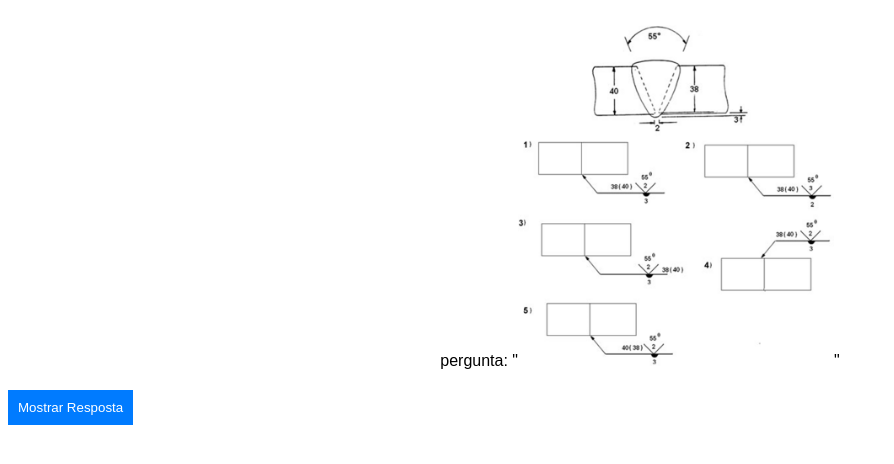
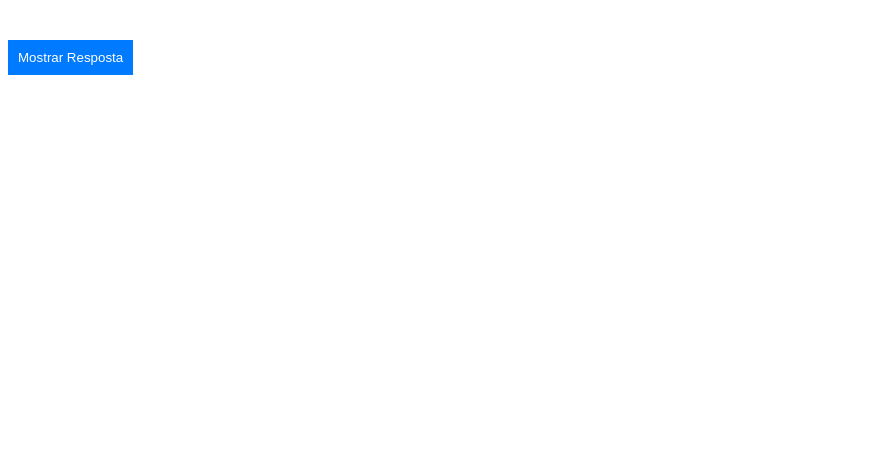
Before and after one commit to Rodrigues-PauloRicardo/quizestudo, a plain HTML site: page quiz/index.html in a window 1280 px wide. Shown: the whole page, without its empty margins (0-894 px from the left). Drawn offline with Linux system fonts and the light colour scheme.

Commit message:
Update index.html

```diff
--- a/quiz/index.html
+++ b/quiz/index.html
@@ -9,11 +9,8 @@
 
 </head>
 <body>
-
     <div class="quiz-container" id="quizContainer">
         <!-- As perguntas e respostas serão inseridas aqui dinamicamente -->
-    pergunta: "<img src='img/image.png' alt='Imagem da questão'/>"
-
     </div>
 
     <!-- Botões para interação -->
```
Lines whose indentation alone changed are shown as unchanged.
